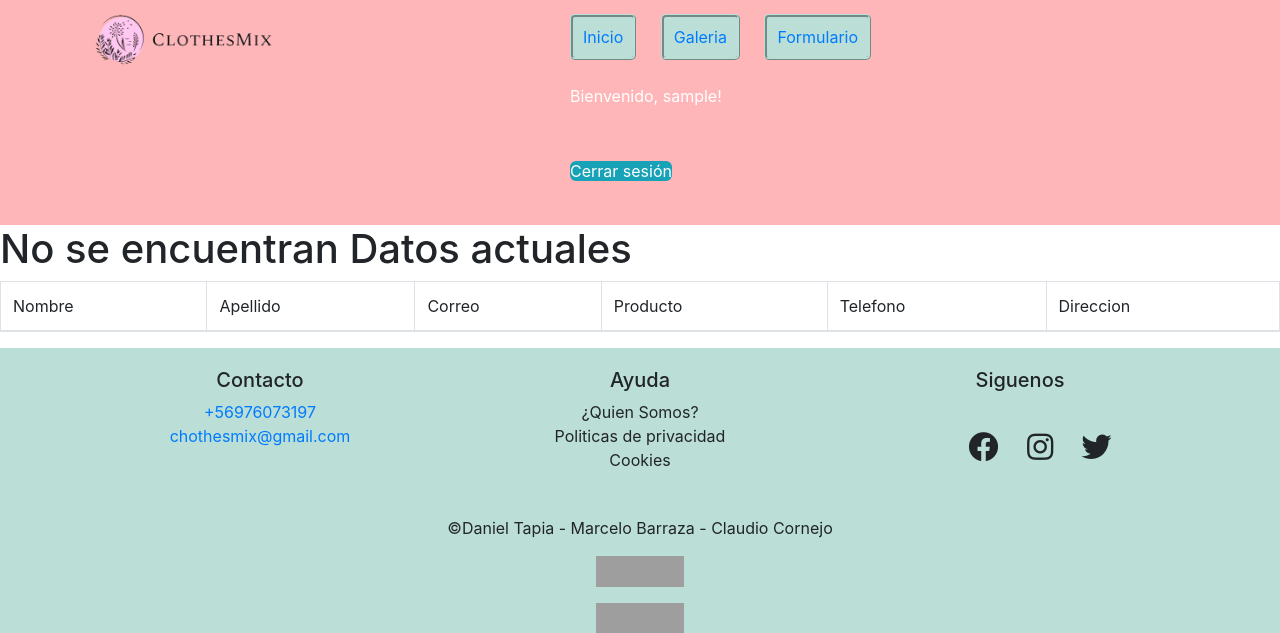
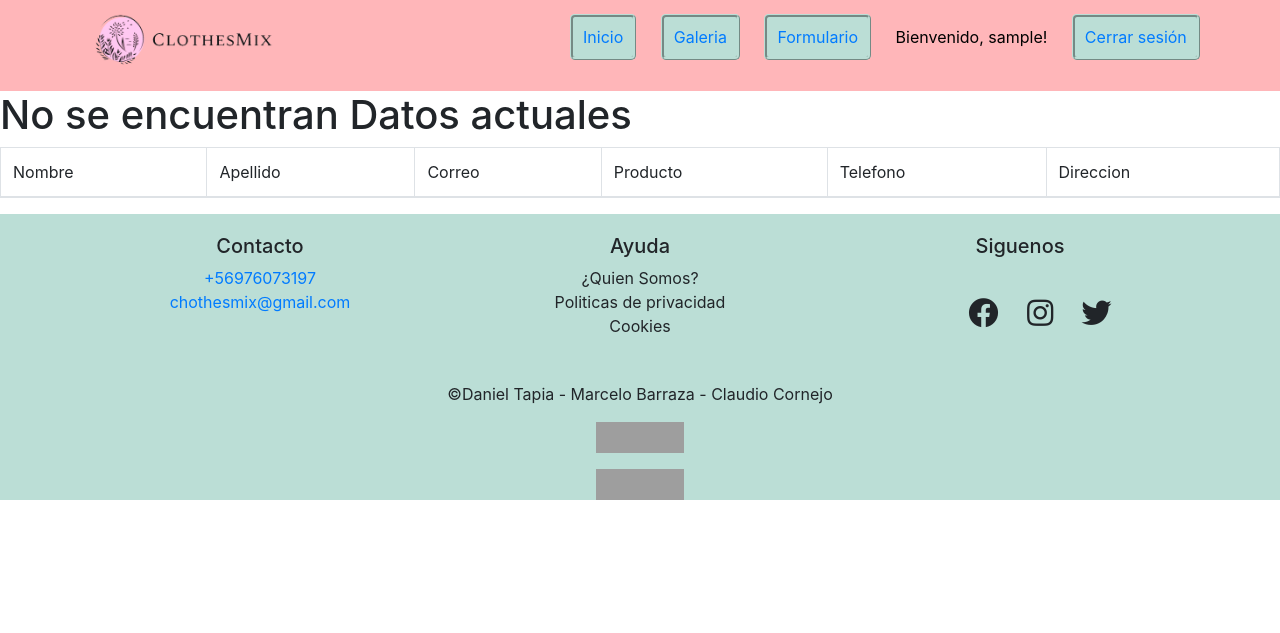
Before and after one commit to DanielWiz/clothes_mix, a Django app: page /datos in a window 1280 px wide. Shown: the top 633 px of the page. Run offline with Django 3.2, Linux system fonts and the light colour scheme; the visitor is signed in with stand-in values (Sample User, id 1); some libraries are stand-ins or nearby versions; grey boxes are pictures that could not be loaded.

Commit message:
BugFix Base y mostrar datos del formulario

```diff
--- a/clothes_mix/templates/base.html
+++ b/clothes_mix/templates/base.html
@@ -30,11 +30,8 @@
                             <li><a href="{% url 'galeria' %}">Galeria</a></li>
                             <li><a href="{% url 'formulario' %}">Formulario</a></li>
                             {% if user.is_authenticated %}
-                              <ul class="nav navbar-nav">
-                                <li><p style="color: white;">Bienvenido, {{ user.username }}!</p></li>
-                                <li><p><a class="btn-xs btn-info" style="border-radius: 6px;" href="{% url 'logout' %}">Cerrar sesión</a></p></li>
-                              </ul>
-
+                                <li><p style="color: black;">Bienvenido, {{ user.username }}!</p></li>
+                                <li><a href="{% url 'logout' %}">Cerrar sesión</a></li>
                             {% else %}
                               <li><a href="/registro"><span class="glyphicon glyphicon-user"></span> Registro</a></li>
                             <li><a href="/accounts/login"><span class="glyphicon glyphicon-log-in"></span> Login</a></li>
--- a/requirements.txt
+++ b/requirements.txt
@@ -1 +1,2 @@
 Django
+Pillow
```
Also changed, not shown: media/ropas/1538296019126068195_thumbnail_600x799.webp (added), media/ropas/155608946928497648_thumbnail_600x799.webp (added), media/ropas/155608946928497648_thumbnail_600x799_oQn8z4g.webp (added).
